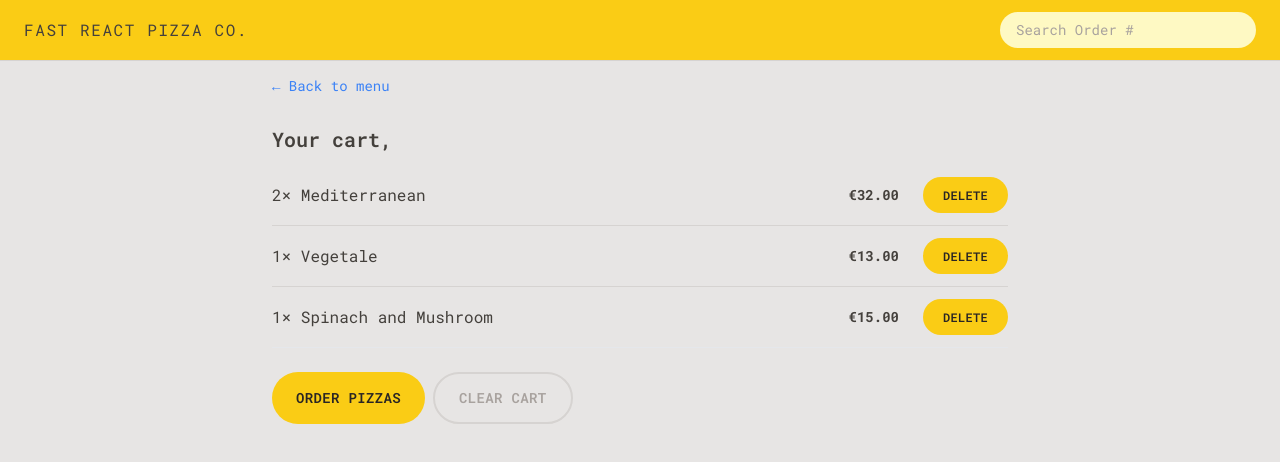
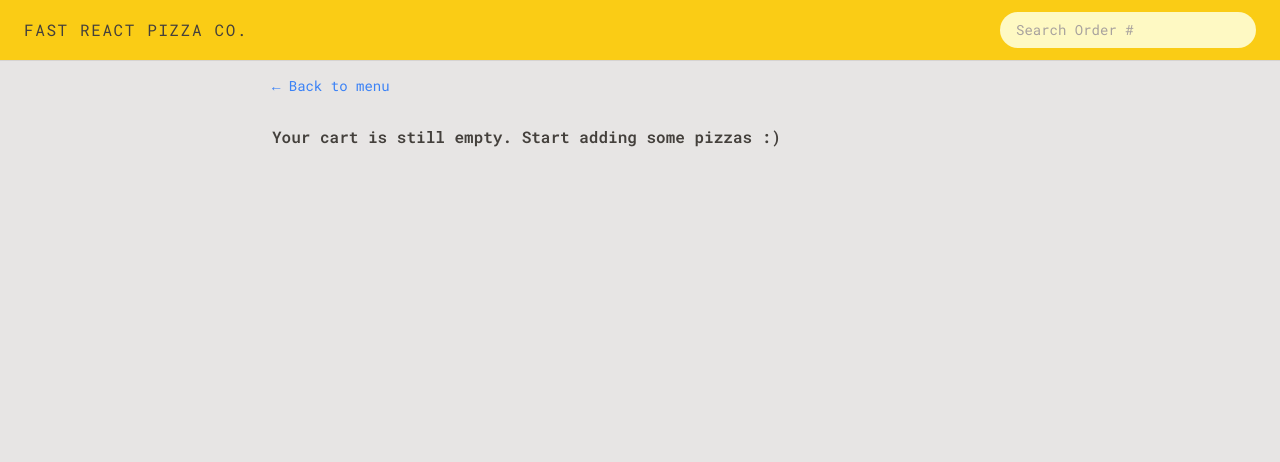
Before and after one commit to mahmoudElziny/fast-react-pizza, a React (Vite) app: page /cart in a window 1280 px wide. Shown: the top 462 px of the page. Built offline with nearby package versions, Linux system fonts and the light colour scheme.

Commit message:
building card items & deleting cart items

```diff
--- a/src/features/cart/Cart.jsx
+++ b/src/features/cart/Cart.jsx
@@ -1,38 +1,46 @@
-import { useSelector } from "react-redux";
+import { useDispatch, useSelector } from "react-redux";
 import Button from "../../ui/Button";
 import LinkButton from "../../ui/LinkButton";
 import CartItem from "./CartItem";
+import { clearCart, getCart } from "./cartSlice";
+import { getUsername } from "../user/userSlice";
+import EmptyCart from "./EmptyCart";
 
 
-const fakeCart = [
-  {
-    pizzaId: 12,
-    name: 'Mediterranean',
-    quantity: 2,
-    unitPrice: 16,
-    totalPrice: 32,
-  },
-  {
-    pizzaId: 6,
-    name: 'Vegetale',
-    quantity: 1,
-    unitPrice: 13,
-    totalPrice: 13,
-  },
-  {
-    pizzaId: 11,
-    name: 'Spinach and Mushroom',
-    quantity: 1,
-    unitPrice: 15,
-    totalPrice: 15,
-  },
-];
+// const fakeCart = [
+//   {
+//     pizzaId: 12,
+//     name: 'Mediterranean',
+//     quantity: 2,
+//     unitPrice: 16,
+//     totalPrice: 32,
+//   },
+//   {
+//     pizzaId: 6,
+//     name: 'Vegetale',
+//     quantity: 1,
+//     unitPrice: 13,
+//     totalPrice: 13,
+//   },
+//   {
+//     pizzaId: 11,
+//     name: 'Spinach and Mushroom',
+//     quantity: 1,
+//     unitPrice: 15,
+//     totalPrice: 15,
+//   },
+// ];
 
 function Cart() {
 
-  const username = useSelector((state) => state.user.username);
+  const username = useSelector(getUsername);
   //eslint-disable-next-line
-  const cart = fakeCart;
+  const cart = useSelector(getCart);
+  const dispatch = useDispatch();
+
+  if (!cart.length) return (
+    <EmptyCart />
+  )
 
   return (
     <div className="px-4 py-3">
@@ -42,13 +50,13 @@
 
       <ul className="mt-3 divide-y divide-stone-300 border-b">
         {cart.map((item) => (
-          <CartItem key={item.pizzaId} item={item} />
+          <CartItem key={item.id} item={item} />
         ))}
       </ul>
 
       <div className="mt-6 space-x-2">
         <Button to="/order/new" type="primary">Order pizzas</Button>
-        <Button type='secondary'>Clear cart</Button>
+        <Button type='secondary' onClick={() => dispatch(clearCart())}>Clear cart</Button>
       </div>
     </div>
   );
--- a/src/features/cart/CartItem.jsx
+++ b/src/features/cart/CartItem.jsx
@@ -1,5 +1,5 @@
-import Button from "../../ui/Button";
 import { formatCurrency } from "../../utils/helpers";
+import DeleteItem from "./DeleteItem";
 
 function CartItem({ item }) {
   //eslint-disable-next-line
@@ -12,7 +12,7 @@
       </p>
       <div className="flex items-center justify-between sm:gap-6">
         <p className="text-sm font-bold">{formatCurrency(totalPrice)}</p>
-        <Button type="small">Delete</Button>
+        <DeleteItem pizzaId={pizzaId} />
       </div>
     </li>
   );
--- /dev/null
+++ b/src/features/cart/DeleteItem.jsx
@@ -0,0 +1,12 @@
+import { useDispatch } from "react-redux";
+import Button from "../../ui/Button";
+import { removeItem } from "./cartSlice";
+
+export default function DeleteItem({ pizzaId }) {
+
+    const dispatch = useDispatch();
+
+    return (
+        <Button type="small" onClick={() => dispatch(removeItem(pizzaId))}>Delete</Button>
+    )
+}
--- a/src/features/cart/EmptyCart.jsx
+++ b/src/features/cart/EmptyCart.jsx
@@ -1,11 +1,11 @@
-import { Link } from 'react-router-dom';
+import LinkButton from '../../ui/LinkButton';
 
 function EmptyCart() {
   return (
-    <div>
-      <Link to="/menu">&larr; Back to menu</Link>
+    <div className='px-4 py-3'>
+      <LinkButton to="/menu">&larr; Back to menu</LinkButton>
 
-      <p>Your cart is still empty. Start adding some pizzas :)</p>
+      <p className='font-semibold mt-7'>Your cart is still empty. Start adding some pizzas :)</p>
     </div>
   );
 }
--- a/src/features/cart/cartSlice.js
+++ b/src/features/cart/cartSlice.js
@@ -42,7 +42,9 @@
 export default cartSlice.reducer;
 
 //selectors
+export const getCart = (state) => state.cart.cart;
 export const getTotalCartQuantity = (state) => state.cart.cart.reduce((sum, item) => sum + item.quantity, 0);
 export const getTotalCartPrice = (state) => state.cart.cart.reduce((sum, item) => sum + item.totalPrice, 0);
+export const getCurrentQuantityById = (pizzaId) => (state) => state.cart.cart.find(item => item.pizzaId === pizzaId)?.quantity ?? 0;
 
 //reselect library to opimize these selectors
--- a/src/features/menu/MenuItem.jsx
+++ b/src/features/menu/MenuItem.jsx
@@ -1,13 +1,19 @@
-import { useDispatch } from "react-redux";
+import { useDispatch, useSelector } from "react-redux";
 import Button from "../../ui/Button";
 import { formatCurrency } from "../../utils/helpers";
-import { addItem } from "../cart/cartSlice";
+import { addItem, getCurrentQuantityById } from "../cart/cartSlice";
+import DeleteItem from "../cart/DeleteItem";
 
 function MenuItem({ pizza }) {
 
   const dispatch = useDispatch();
 
   const { id, name, unitPrice, ingredients, soldOut, imageUrl } = pizza;
+
+  const currentQuantity = useSelector(getCurrentQuantityById(pizza.id));
+
+  const isInCart = currentQuantity > 0;
+
 
   function handleAddToCart() {
     const newItem = {
@@ -33,7 +39,8 @@
             <p className="text-sm uppercase font-medium text-stone-500">
               Sold out
             </p>}
-          {!soldOut && <Button type="small" onClick={handleAddToCart}>Add to cart</Button>}
+          {isInCart && <DeleteItem pizzaId={id} />}
+          {!soldOut && !isInCart && <Button type="small" onClick={handleAddToCart}>Add to cart</Button>}
         </div>
       </div>
     </li>
--- a/src/features/user/userSlice.js
+++ b/src/features/user/userSlice.js
@@ -39,3 +39,6 @@
 
 export const { updateUser } = userSlice.actions;
 export default userSlice.reducer;
+
+//selectors
+export const getUsername = (state) => state.user.username;
```
